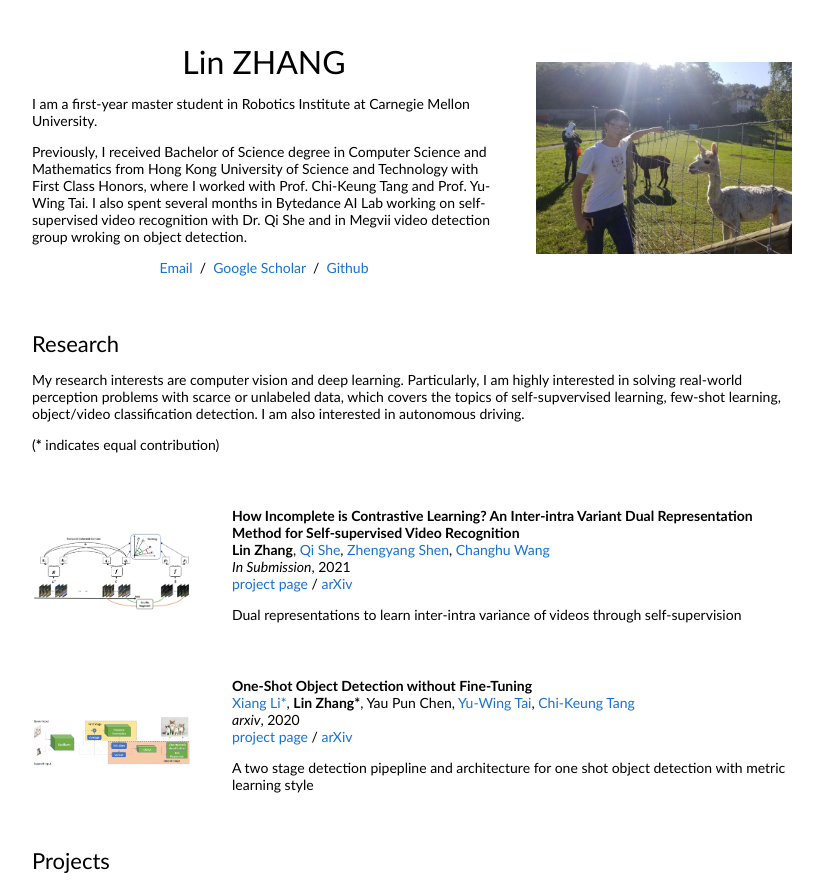
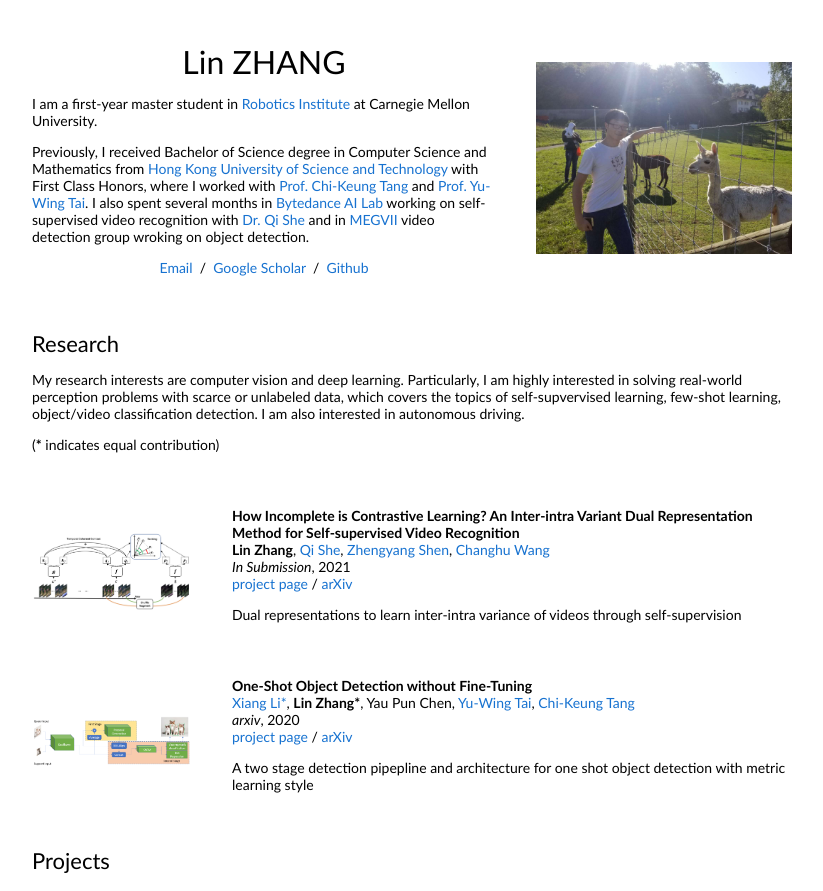
Before and after one commit to lzhangbj/lzhangbj.github.io, a plain HTML site: page index.html in a window 1280 px wide. Shown: the top 891 px of the page, without its empty margins (228-1051 px from the left). Drawn offline with Linux system fonts and the light colour scheme.

Commit message:
init commit

```diff
--- a/index.html
+++ b/index.html
@@ -20,11 +20,14 @@
               <p style="text-align:center">
                 <name>Lin ZHANG</name>
               </p>
-              <p>I am a first-year master student in Robotics Institute at Carnegie Mellon University.</p>
+              <p>I am a first-year master student in <a href="https://www.ri.cmu.edu/">Robotics Institute</a> at Carnegie Mellon University.</p>
               <p>Previously, I received Bachelor of Science degree in Computer Science and Mathematics
-                 from Hong Kong University of Science and Technology with First Class Honors, where I worked with Prof. Chi-Keung Tang
-                 and Prof. Yu-Wing Tai. I also spent several months in Bytedance AI Lab working on self-supervised video recognition
-                 with Dr. Qi She and in Megvii video detection group wroking on object detection.</p>
+                 from <a href="https://hkust.edu.hk/">Hong Kong University of Science and Technology</a> with First Class Honors,
+                 where I worked with <a href="http://www.cs.ust.hk/~cktang/bio-sketch-review.htm">Prof. Chi-Keung Tang </a>
+                 and <a href="https://scholar.google.com/citations?user=nFhLmFkAAAAJ">Prof. Yu-Wing Tai</a>. I also spent several months
+                 in <a href="https://ailab.bytedance.com/">Bytedance AI Lab</a> working on self-supervised video recognition
+                 with <a href="https://scholar.google.com/citations?user=iHoGTt4AAAAJ&hl=zh-TW">Dr. Qi She</a> and in
+                 <a href="https://en.megvii.com/">MEGVII</a> video detection group wroking on object detection.</p>
               <p style="text-align:center">
                 <a href="mailto:linz2@andrew.cmu.edu">Email</a> &nbsp;/&nbsp;
                 <!-- <a href="https://jonbarron.info/data/JonBarron-CV.pdf">CV</a> &nbsp;/&nbsp; -->
@@ -134,10 +137,8 @@
               <a href="https://cqf.io/">Qifeng Chen</a>
               <br>
               <a href="https://drive.google.com/file/d/1-x938NguDKI7x-8KF5d6syNgy7BBOTwU/view?usp=sharing">videos</a>
-              <p></p>
               <p>Train a super-resolution model on low-high resolution pairs generated by NeRF to accelerate NeRF generation
-                 at test time
-              </p>
+                 at test time</p>
             </td>
           </tr>
 
@@ -234,6 +235,7 @@
               Feb 2021 - Present | Dr. Qi She
               <br><br>
               Topic: self-supervised human action recognition
+            </td>
           </tr>
 
           <tr>
```
